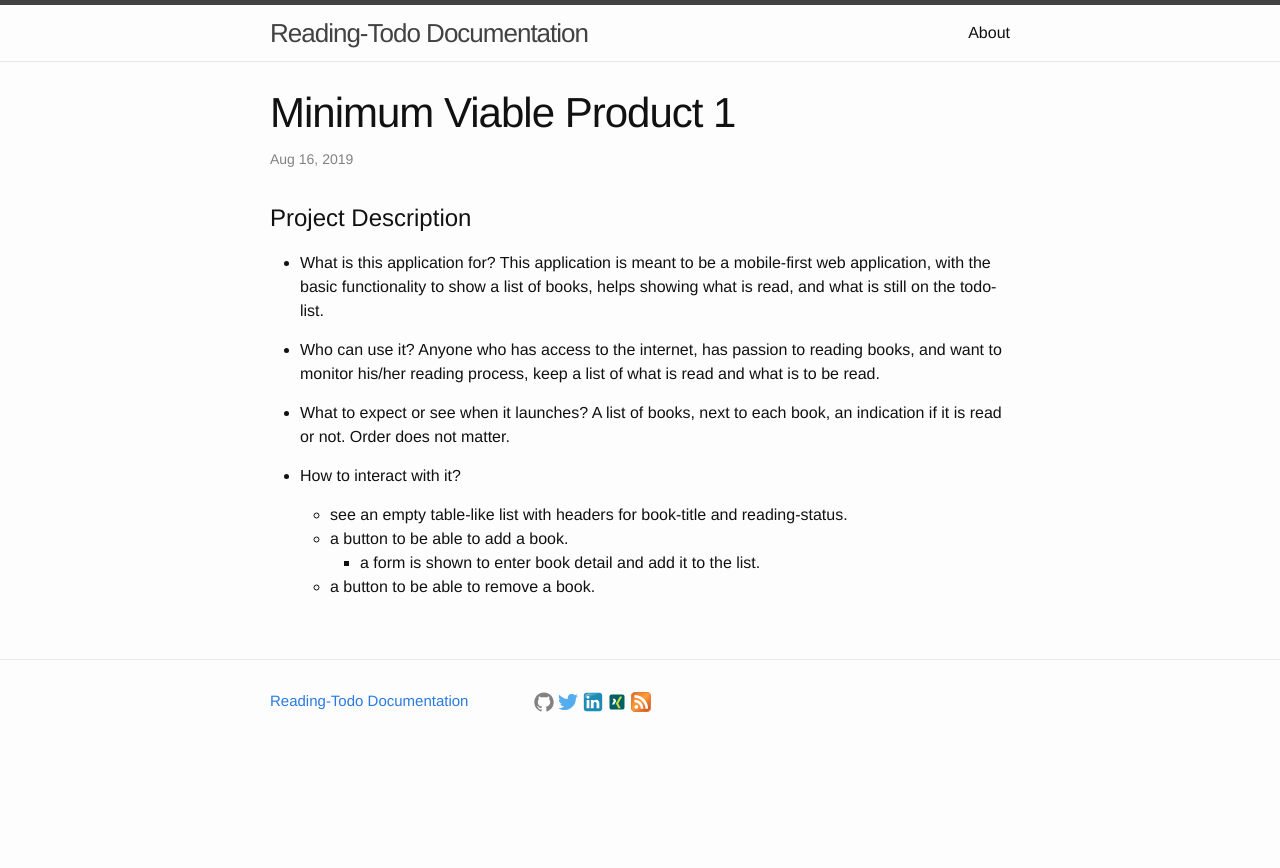
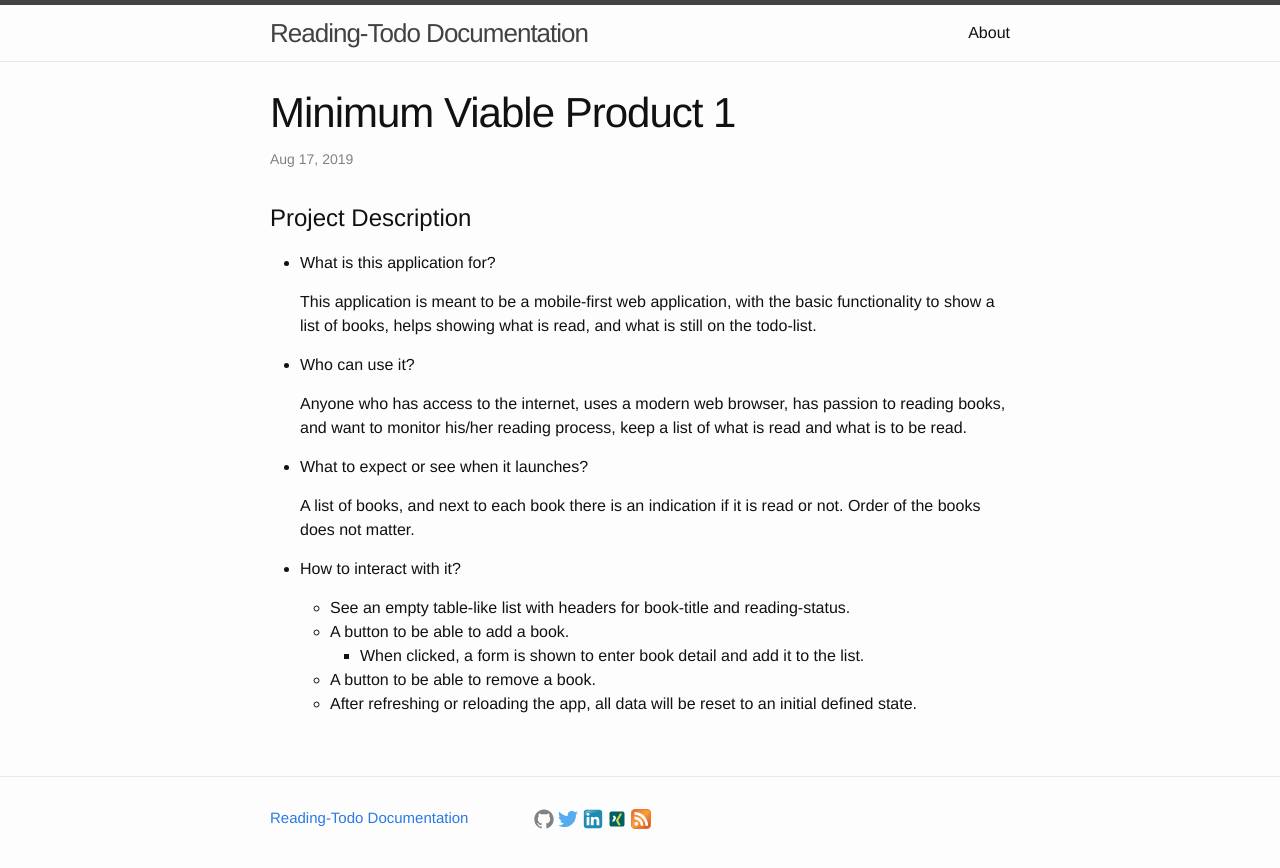
Before and after one commit to ammarnajjar/reading-todo, a Jekyll site: the page built from docs/_posts/2019-08-16-mvp1.markdown, in a window 1280 px wide. Shown: the top 868 px of the page. Built offline with Jekyll 4.4.1, drawn with Linux system fonts in a browser that asks for light colours.

```diff
--- a/docs/_posts/2019-08-16-mvp1.markdown
+++ b/docs/_posts/2019-08-16-mvp1.markdown
@@ -1,24 +1,28 @@
 ---
 layout: post
 title: 'Minimum Viable Product 1'
-date: Fri Aug 16 22:24:08 CEST 2019
+date: Sat Aug 17 14:38:34 CEST 2019
 ---
 
 # Project Description
 
 - What is this application for?
+
   This application is meant to be a mobile-first web application, with the basic functionality
   to show a list of books, helps showing what is read, and what is still on the todo-list.
 
 - Who can use it?
-  Anyone who has access to the internet, has passion to reading books, and want to monitor his/her reading process, keep a list of what is read and what is to be read.
+
+  Anyone who has access to the internet, uses a modern web browser, has passion to reading books, and want to monitor his/her reading process, keep a list of what is read and what is to be read.
 
 - What to expect or see when it launches?
-  A list of books, next to each book, an indication if it is read or not. Order does not matter.
+
+  A list of books, and next to each book there is an indication if it is read or not. Order of the books does not matter.
 
 - How to interact with it?
 
-  - see an empty table-like list with headers for book-title and reading-status.
-  - a button to be able to add a book.
-    - a form is shown to enter book detail and add it to the list.
-  - a button to be able to remove a book.
+  - See an empty table-like list with headers for book-title and reading-status.
+  - A button to be able to add a book.
+    - When clicked, a form is shown to enter book detail and add it to the list.
+  - A button to be able to remove a book.
+  - After refreshing or reloading the app, all data will be reset to an initial defined state.
```
